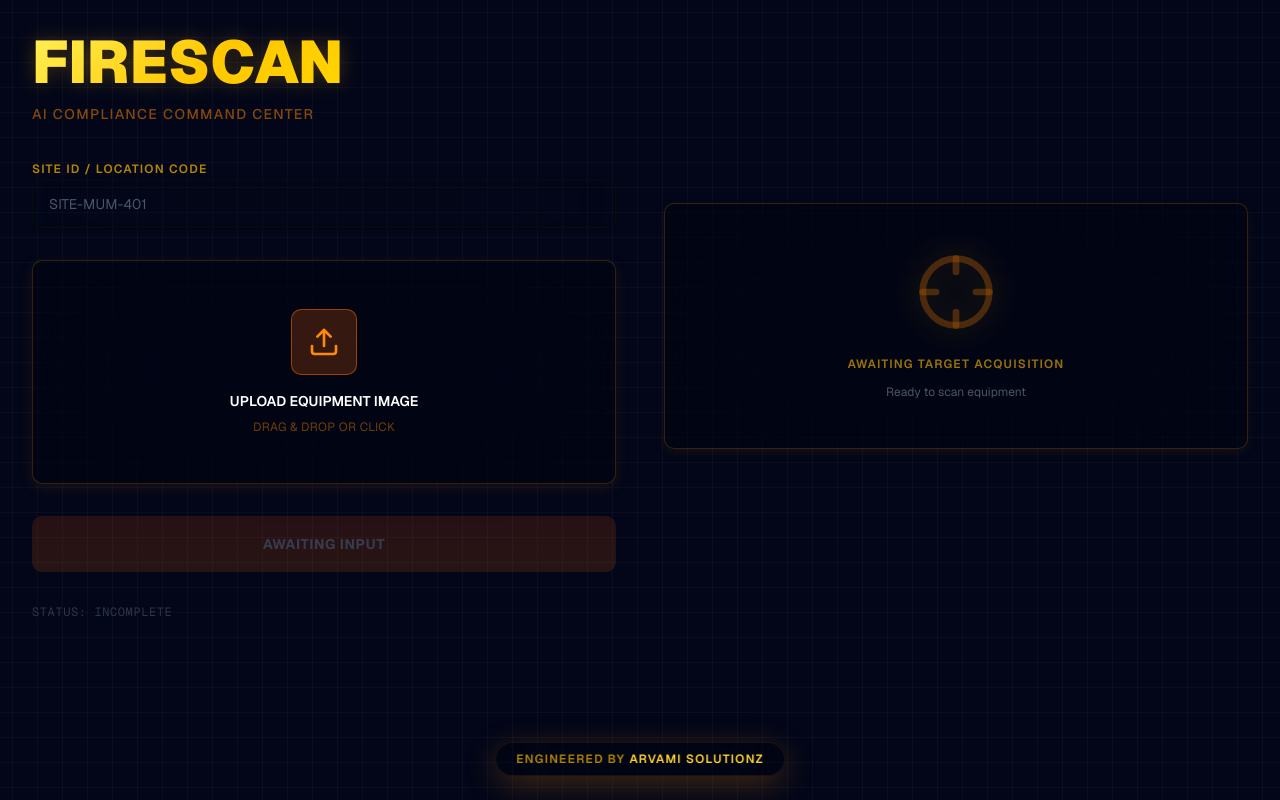
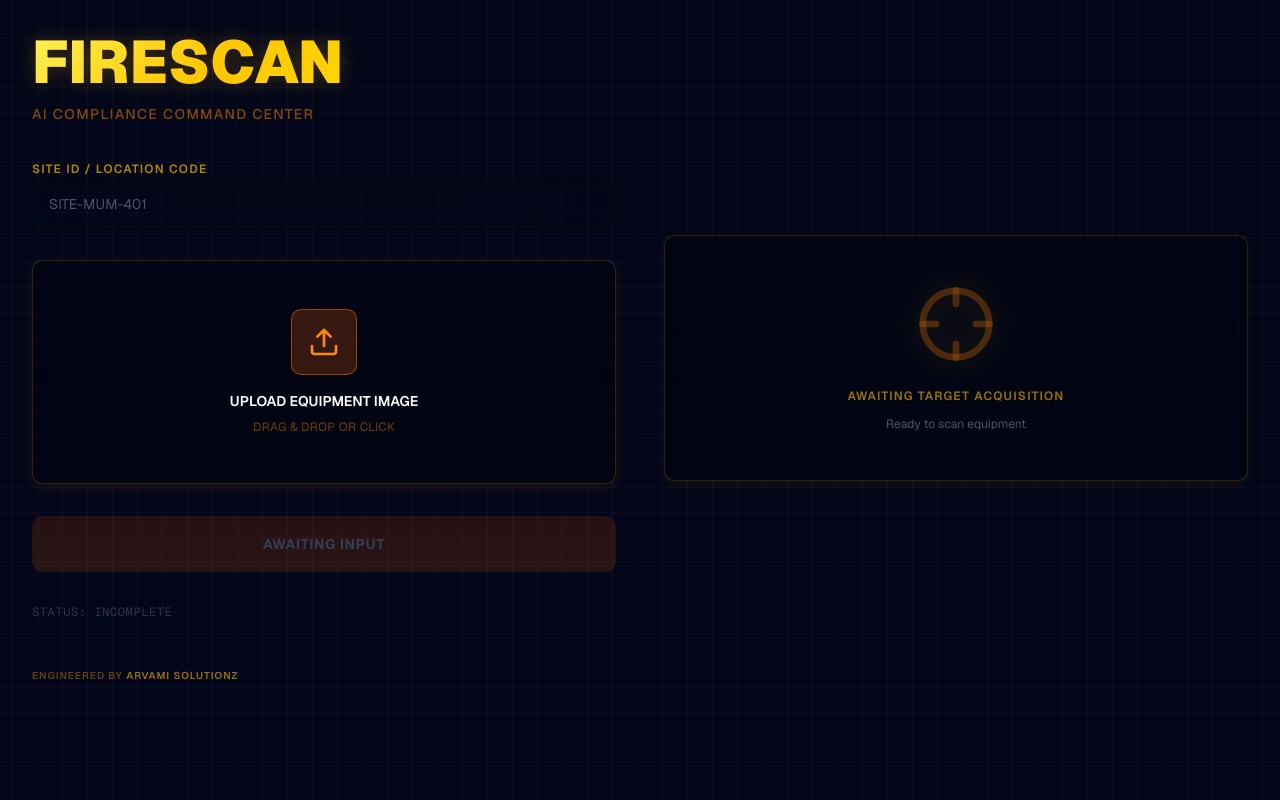
Before and after one commit to shri-boop/ai-field-auditor-v2, a Next.js app: page / in a window 1280 px wide. Built offline with nearby package versions, Linux system fonts and the light colour scheme.

Commit message:
moved brandin to bottom left

```diff
--- a/app/page.tsx
+++ b/app/page.tsx
@@ -110,12 +110,6 @@ export default function FirescanDashboard() {
 
   return (
     <div className="relative min-h-screen overflow-hidden bg-slate-950">
-      <div className="fixed bottom-6 left-1/2 -translate-x-1/2 z-20 px-5 py-2 rounded-full glass border border-amber-500/10">
-        <p className="text-xs uppercase tracking-widest text-amber-400/70 font-semibold whitespace-nowrap">
-          Engineered by <span className="text-amber-300">Arvami Solutionz</span>
-        </p>
-      </div>
-
       <div className="relative z-10 p-8">
         <div className="max-w-7xl mx-auto">
           <div className="grid grid-cols-1 lg:grid-cols-2 gap-12">
@@ -194,8 +188,14 @@ export default function FirescanDashboard() {
                 </div>
               )}
 
-              <div className="text-xs text-gray-600/60 uppercase tracking-wider font-mono">
+             <div className="text-xs text-gray-600/60 uppercase tracking-wider font-mono">
                 Status: {loading ? 'Processing' : siteId && file ? 'Ready' : 'Incomplete'}
+              </div>
+
+              <div className="pt-4">
+                <p className="text-[10px] uppercase tracking-widest text-amber-500/40 font-semibold">
+                  Engineered by <span className="text-amber-400/60">Arvami Solutionz</span>
+                </p>
               </div>
             </div>
 
```
